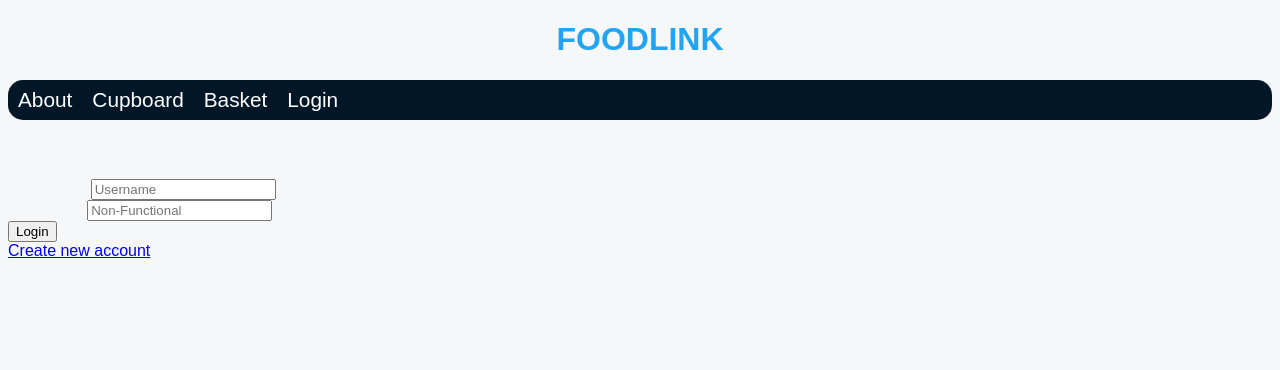
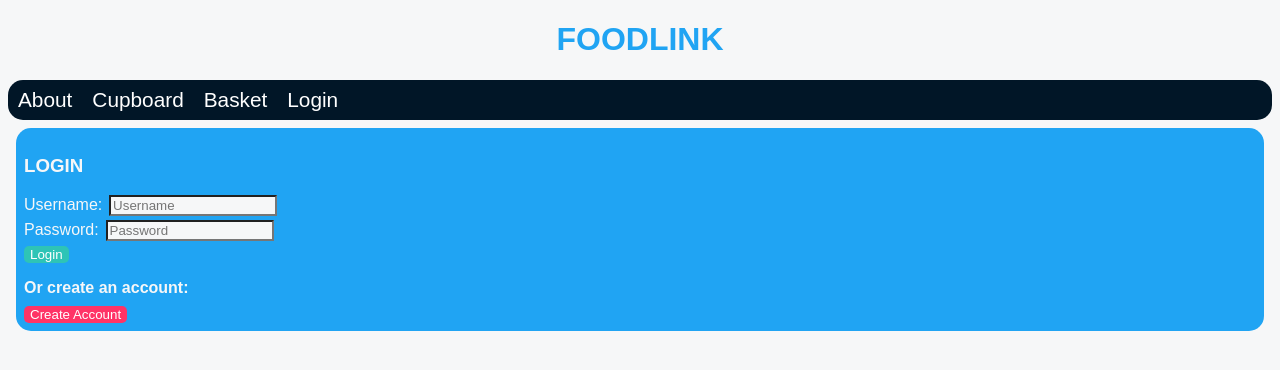
Before and after one commit to IsaacIngram/rit-swen261-u-fund-project, an Angular app in the folder ufund-ui/: page /login in a window 1280 px wide. Shown: the top 370 px of the page. Built offline with nearby package versions, Linux system fonts and the light colour scheme.

Commit message:
feat: Style login page

```diff
--- a/ufund-ui/src/app/login/login.component.css
+++ b/ufund-ui/src/app/login/login.component.css
@@ -0,0 +1,33 @@
+.errorMessage {
+  color: #ff3366;
+}
+
+.loginButton {
+  border: none;
+  color: white;
+  border-radius: 5px;
+  margin-right: 1vb;
+  background-color: #2EC4B6;
+}
+
+.createAccountButton {
+  border: none;
+  color: white;
+  border-radius: 5px;
+  margin-right: 1vb;
+  background-color: #ff3366;
+}
+
+.loginFields {
+
+  input {
+    width: 20vb;
+    background: #f6f7f8;
+    margin: 0 0.3vb 0.5vb;
+  }
+
+}
+
+h4 {
+  margin: 2vb 0 1vb;
+}
--- a/ufund-ui/src/app/login/login.component.html
+++ b/ufund-ui/src/app/login/login.component.html
@@ -1,6 +1,9 @@
+<div class="bubbleBlue">
   <h3>LOGIN</h3>
+  <div class="loginFields">
     Username: <input #username type="text" placeholder="Username"><br>
-Password: <input #password type="text" placeholder="Non-Functional"><br>
+    Password: <input #password type="text" placeholder="Password"><br>
+  </div>
   <div *ngIf="charErrorVisible"  style="color:red">
       Username must be between 1 and 20 characters
   </div>
@@ -8,6 +11,10 @@ Password: <input #password type="text" placeholder="Non-Functional"><br>
       Username or password is incorrect
   </div>
 
+  <button type="button" class="loginButton" (click) = "login(username, password)">Login</button>
 
-<button type="button" (click) = "login(username, password)">Login</button> <br>
-<a routerLink="/create-account">Create new account</a>
+  <h4>Or create an account:</h4>
+  <button type="button" class="createAccountButton" routerLink="/create-account">Create Account</button>
+
+
+</div>
```
Lines whose indentation alone changed are shown as unchanged.
